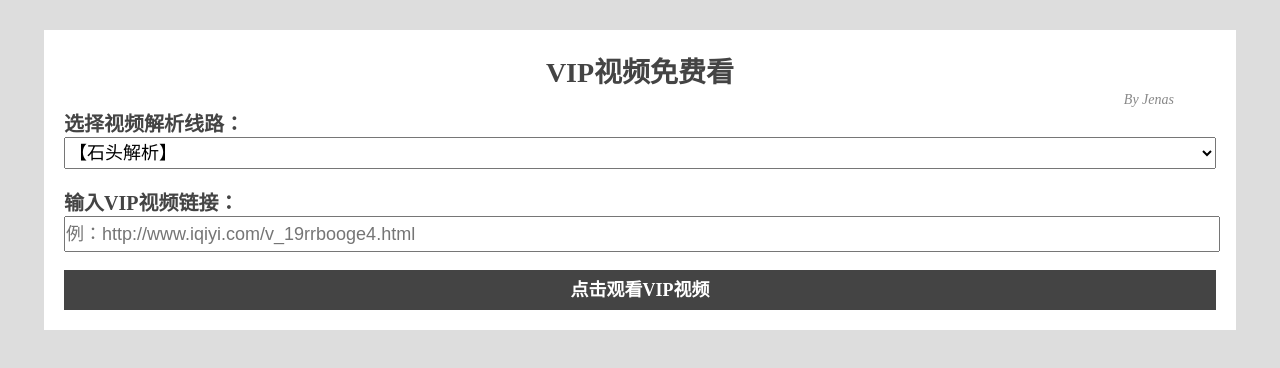
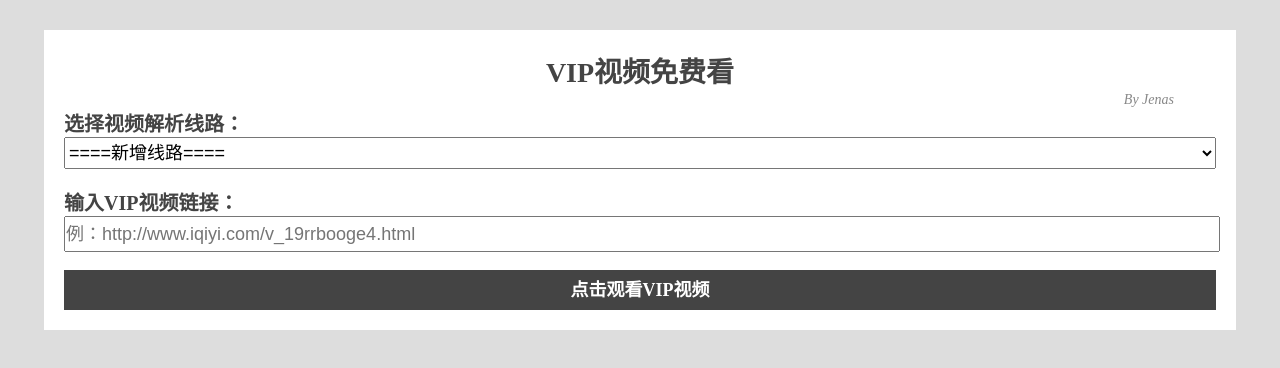
Before and after one commit to PengJenas/vipvideo, a plain HTML site: page index.html in a window 1280 px wide. Drawn offline with Linux system fonts and the light colour scheme.

Commit message:
更新解析线路

```diff
--- a/index.html
+++ b/index.html
@@ -71,45 +71,19 @@
 		<b style="font-size: 20px;color:#444444">选择视频解析线路：</b><br>
 		<select id="mySelect" class="textbox" >
 			<!--VIP视频解析线路-->
-			<option value="http://kx28.com/vip/index.php?url=" >【开心影吧】</option>
-			<option value="http://api.pucms.com/?url=" >【品优】</option>
-			<option value="http://api.nobij.top/jx/?url=" >【18云解析】</option>
-			<option value="http://api.baiyug.cn/vip/index.php?url=&url=">【百域阁】</option>
-			<option value="https://api.vparse.org/?url=" >【vparse】</option>
-			<option value="http://appapi.svipv.kuuhui.com/plje/?id=" >【酷绘】</option>
-			<option value="https://api.pangujiexi.com/player.php?url=" >【盘古解析】</option>
-			<option value="http://api.91exp.com/svip/?url=" >【减肥影视】</option>
-			<option value="http://www.82190555.com/index/qqvod.php?url=" >【无名小站】</option>
-			<option value="http://www.sfsft.com/admin.php?url=" >【无名小站2】</option>
-			<option value="http://vip.jlsprh.com/index.php?url=" >【jlsprh】</option>
-			<option value="http://player.jidiaose.com/supapi/iframe.php?v=" >【jidiaose】</option>
-			<option value="http://jx.hezeshi.net/vip/jlexi.php?url=" >【http_hezeshi】</option>
-			<option value="https://jx.hezeshi.net/vip/jlexi.php?url=" >【https_hezeshi】</option>
-			<option value="http://www.idhyp.cn/index.php?url=" >【宏凯】</option>
+			<option>====新增线路====</option>
+			<option value="http://jx.drgxj.com/?url=" >【新增1】</option>
+			<option value="http://jx.598110.com/?url=" >【新增2】</option>
+			<option value="https://api.sigujx.com/jx/?url=" >【新增3】</option>
+			<option>====实测可用====</option>
+			<option value="http://jx.ejiafarm.com/dy.php?url=" >【穷二代解析】</option>
+			<option value="http://jiexi.071811.cc/jx.php?url=" >【石头解析】</option>
+			<option value="http://jqaaa.com/jx.php?url=" >【金桥解析】</option>
 			<option value="http://at520.cn/jx/?url=" >【爱淘影音】</option>
-			<option value="http://api.greatchina56.com/?url=" >【618G】</option>
-			<option value="https://jx.618g.com/?url=" >【618G_2】</option>
 			<option value="http://17kyun.com/api.php?url=" >【17K云播】</option>
-			<option value="http://aikan-tv.com/?url=" >【ODFLV】</option>
-			<option value="http://jqaaa.com/jx.php?url=" >【金桥解析】</option>
 			<option value="http://www.1717yun.com/jx/vip/index.php?url=" >【1717云】</option>
-			<option value="http://j.zz22x.com/jx/?url=" >【花园影视】</option>
-			<option value="http://api.bbbbbb.me/vip/?url=" >【思古解析】</option>
-			<option value="http://jx.lache.me/cc/?url=" >【拉车解析】</option>
-			<option value="https://jiexi.071811.cc/jx.php?url="  selected="">【石头解析】</option>
-			<option value="http://jx.api.163ren.com/vod.php?url=" >【163人】</option>
-			<option value="http://api.xfsub.com/index.php?url=" >【旋风解析】</option>
-			<option value="http://api.nepian.com/ckparse/?url=" >【那片解析】</option>
-			<option value="http://www.vipjiexi.com/yun.php?url=" >【wq114】</option>
-			<option value="http://vip.600tv.cn/jx/?url=" >【600tv】</option>
 			<option value="http://jx.598110.com/zuida.php?url=" >【598110】</option>
 			<option value="http://www.freeget.org/jx.php?url=" >【FreeGet】</option>
-			<option value="http://api.xiaomil.com/a/index.php?url=" >【xiaomil】</option>
-			<option value="http://goudidiao.com/?url=" >【够低调】</option>
-			<option value="http://www.sonimei.cn/?url=" >【搜你妹】</option>
-			<option value="https://jx.maoyun.tv/index.php?id=" >【猫云】</option>
-			<option value="http://q.z.vip.totv.72du.com/?url=" >【VIP看看】</option>
-			<option value="http://v.renrenfabu.com/jiexi.php?url=" >【人人发布】</option>
 			<!--VIP视频解析线路-->
 		</select>
 		<br><br>
```
